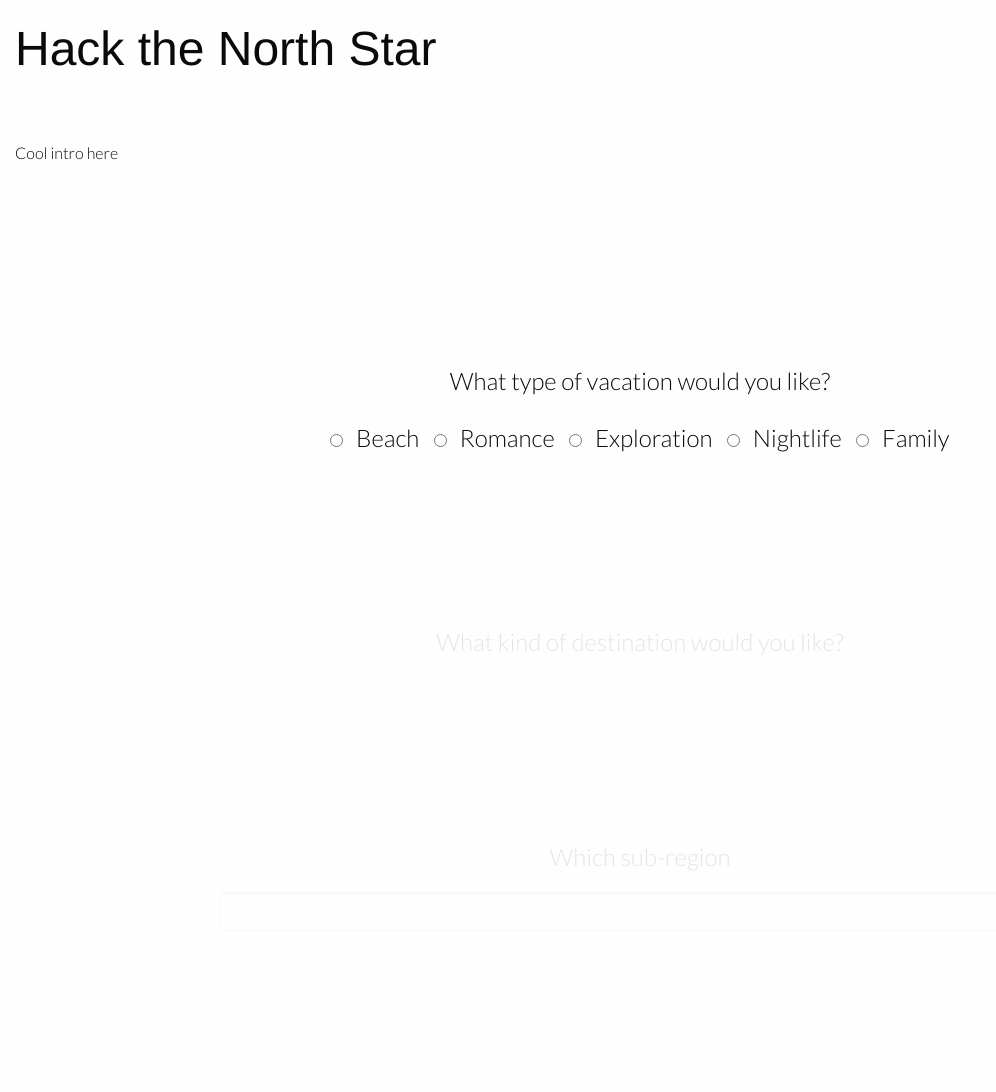
After one commit to yangbrian/thenorthstar, a Flask app: template FlaskWebProject/templates/brackets/index.html in a window 1280 px wide. The commit adds this page. Shown: the whole page, without its empty margins (0-996 px from the left). Run offline with Flask 2, Linux system fonts and the light colour scheme; the template is opened without the code that fills it, so the values that code supplies are empty; some libraries are stand-ins or nearby versions.

Commit message:
Add initial design for forms

```diff
--- /dev/null
+++ b/FlaskWebProject/templates/atom/css/style.css
@@ -0,0 +1,4 @@
+/*
+    The North Star
+    Brian Yang
+*/
--- /dev/null
+++ b/FlaskWebProject/templates/brackets/css/style.css
@@ -0,0 +1,45 @@
+/* Main stylesheet */
+/* line 2, /Users/brian/IdeaProjects/thenorthstar/FlaskWebProject/templates/brackets/css/style.scss */
+body {
+  padding: 15px;
+  font: 16px 'Lato', sans-serif;
+  font-weight: 400; }
+
+/* line 8, /Users/brian/IdeaProjects/thenorthstar/FlaskWebProject/templates/brackets/css/style.scss */
+body {
+  font-family: 'Lato', sans-serif !important; }
+
+/* line 12, /Users/brian/IdeaProjects/thenorthstar/FlaskWebProject/templates/brackets/css/style.scss */
+label {
+  display: inline;
+  padding: 5px; }
+
+/* line 17, /Users/brian/IdeaProjects/thenorthstar/FlaskWebProject/templates/brackets/css/style.scss */
+section {
+  padding: 50px 0; }
+
+/* line 21, /Users/brian/IdeaProjects/thenorthstar/FlaskWebProject/templates/brackets/css/style.scss */
+.north-star-form {
+  width: 100%; }
+  /* line 24, /Users/brian/IdeaProjects/thenorthstar/FlaskWebProject/templates/brackets/css/style.scss */
+  .north-star-form .question {
+    font-size: 1.5em;
+    text-align: center;
+    max-width: 80%;
+    margin: auto;
+    padding: 80px;
+    opacity: 0.1; }
+    /* line 32, /Users/brian/IdeaProjects/thenorthstar/FlaskWebProject/templates/brackets/css/style.scss */
+    .north-star-form .question.current {
+      opacity: 1.0; }
+  /* line 37, /Users/brian/IdeaProjects/thenorthstar/FlaskWebProject/templates/brackets/css/style.scss */
+  .north-star-form .radio {
+    font-size: 1.0em; }
+    /* line 40, /Users/brian/IdeaProjects/thenorthstar/FlaskWebProject/templates/brackets/css/style.scss */
+    .north-star-form .radio:hover {
+      cursor: pointer; }
+  /* line 45, /Users/brian/IdeaProjects/thenorthstar/FlaskWebProject/templates/brackets/css/style.scss */
+  .north-star-form .input-field {
+    width: 100%; }
+
+/*# sourceMappingURL=style.css.map */
--- /dev/null
+++ b/FlaskWebProject/templates/brackets/css/style.scss
@@ -0,0 +1,48 @@
+/* Main stylesheet */
+body {
+    padding: 15px;
+    font: 16px 'Lato', sans-serif;
+    font-weight: 400;
+}
+
+body {
+    font-family: 'Lato', sans-serif !important;
+}
+
+label {
+    display: inline;
+    padding: 5px;
+}
+
+section {
+    padding: 50px 0;
+}
+
+.north-star-form {
+    width: 100%;
+
+    .question {
+        font-size: 1.5em;
+        text-align: center;
+        max-width: 80%;
+        margin: auto;
+        padding: 80px;
+        opacity: 0.1;
+
+        &.current {
+            opacity: 1.0;
+        }
+    }
+
+    .radio {
+        font-size: 1.0em;
+
+        &:hover {
+            cursor: pointer;
+        }
+    }
+
+    .input-field {
+        width: 100%;
+    }
+}
--- /dev/null
+++ b/FlaskWebProject/templates/brackets/index.html
@@ -0,0 +1,52 @@
+<!DOCTYPE html>
+<html>
+<head>
+    <title>Hack the North Star</title>
+    <link href='https://fonts.googleapis.com/css?family=Lato:300,700' rel='stylesheet' type='text/css'>
+    <link rel="stylesheet" href="https://cdnjs.cloudflare.com/ajax/libs/foundation/5.5.3/css/normalize.min.css" />
+    <link rel="stylesheet" href="https://cdnjs.cloudflare.com/ajax/libs/foundation/5.5.3/css/foundation.min.css" />
+    <link rel="stylesheet" href="css/style.css" />
+
+    <script type="text/javascript" src="https://cdnjs.cloudflare.com/ajax/libs/jquery/2.1.4/jquery.min.js"></script>
+    <script src="https://cdnjs.cloudflare.com/ajax/libs/jquery-scrollTo/2.1.0/jquery.scrollTo.min.js"></script>
+    <script type="text/javascript" src="https://cdnjs.cloudflare.com/ajax/libs/foundation/5.5.3/js/foundation/foundation.min.js"></script>
+    <script type="text/javascript" src="https://cdnjs.cloudflare.com/ajax/libs/foundation/5.5.3/js/foundation/foundation.slider.min.js"></script>
+    <script type="text/javascript" src="js/northstar.js"></script>
+</head>
+<body>
+    <h1>Hack the North Star</h1>
+
+    <section id="intro" class="row">
+        <p>Cool intro here</p>
+    </section>
+
+    <section id="survey">
+        <form id="main-form" class="north-star-form">
+        <div class="question row">
+            <p>What type of vacation would you like?</p>
+
+            <label class="radio" for="beach"><input type="radio" name="type" value="beach" id="beach"> Beach</label>
+            <label class="radio" for="romance"><input type="radio" name="type" value="romance" id="romance"> Romance</label>
+            <label class="radio" for="exploration"><input type="radio" name="type" value="exploration" id="exploration"> Exploration</label>
+            <label class="radio" for="nightlife"><input type="radio" name="type" value="nightlife" id="nightlife"> Nightlife</label>
+            <label class="radio" for="family"><input type="radio" name="type" value="family" id="family"> Family</label>
+        </div>
+
+        <div class="question row">
+            <p>What kind of destination would you like?</p>
+            <div class="range-slider" data-slider data-options="step: 1; start: 1; end: 5;">
+                <span class="range-slider-handle" role="slider" tabindex="0"></span>
+                <span class="range-slider-active-segment"></span>
+                <input name="destination-cali" type="hidden">
+            </div>
+        </div>
+
+        <div class="question row">
+            <p>Which sub-region</p>
+            <input type="text" name="type" class="input-field">
+        </div>
+    </form>
+    </section>
+
+</body>
+</html>
--- /dev/null
+++ b/FlaskWebProject/templates/brackets/js/northstar.js
@@ -0,0 +1,52 @@
+/**
+ * The North Start - Main Script
+ * @author Brian Yang
+ */
+
+/*jslint browser: true, devel: true, plusplus: true*/
+/*global $, jQuery*/
+
+/* Question navigation */
+$(document).ready(function () {
+    "use strict";
+
+    $(document).foundation();
+
+    var total, question = 0;
+    total = $('.question').length;
+
+    $('.question:eq(' + question + ')').addClass('current');
+
+    /**
+     * Move onto the next question
+     */
+    function nextQuestion() {
+        if (question + 1 !== total) {
+            $('.question:eq(' + question + ')').removeClass('current');
+
+            question++;
+
+            $.scrollTo('.question:eq(' + question + ') p', 500, {offset: -$(window).height() / 2});
+
+            $('.question:eq(' + question + ')').addClass('current');
+        }
+
+    }
+
+    /**
+     * Move onto next question by enter key
+     */
+    $('.input-field').keypress(function (e) {
+        if (e.which === 13) {
+            console.log("Next question");
+            nextQuestion();
+        }
+    });
+
+    $('.radio').on('change', function () {
+        console.log("Next question");
+        nextQuestion();
+    });
+
+
+});
```
Also changed, not shown: FlaskWebProject/templates/atom/assets/css/style.css (added, +47 -0 lines), FlaskWebProject/templates/atom/index.html (added, +10 -0 lines), FlaskWebProject/templates/index.html (+6 -26 lines), 2 other files.
